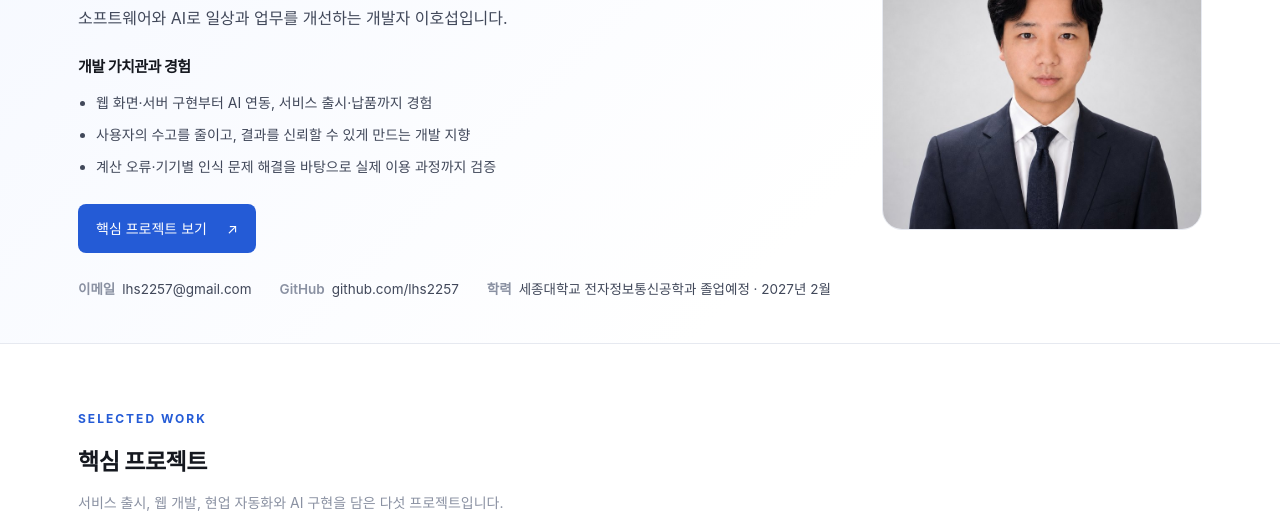
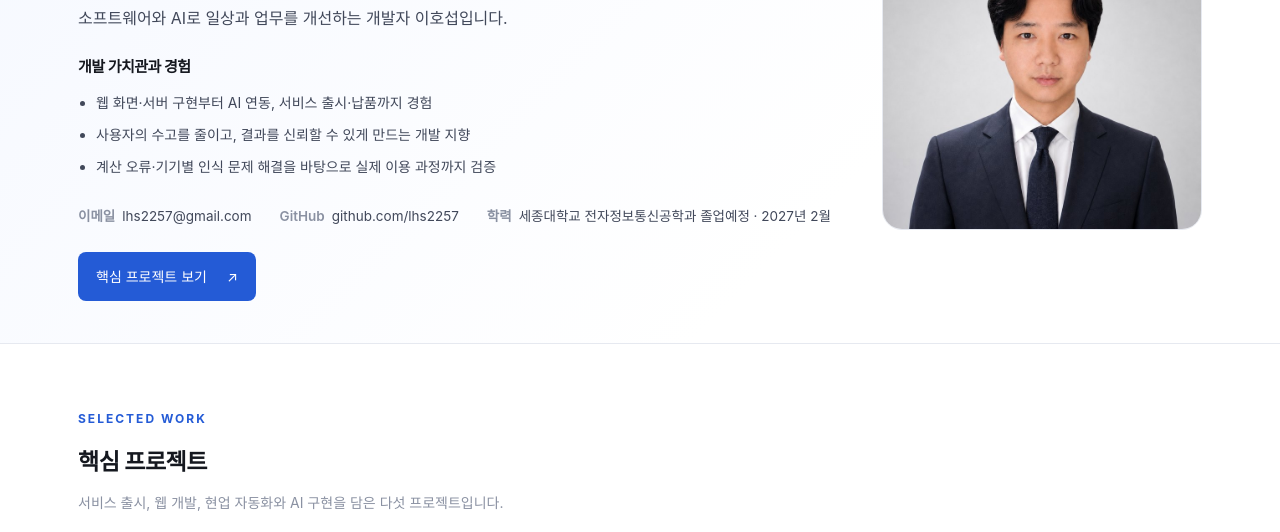
Before and after one commit to lhs2257/Portfolio, a plain HTML site: page index.html in a window 1280 px wide. Shown: the part 268-800 px from the top of the page. Drawn offline with Linux system fonts and the light colour scheme; a web font is replaced by a local one.

Commit message:
Move project button below contact details

```diff
--- a/index.html
+++ b/index.html
@@ -426,7 +426,7 @@ nav .wrap>a{display:none;width:100%;padding:12px 0}nav.open .wrap>a{display:bloc
 #project-3 .project-points li{margin-bottom:5px}
 @media(max-width:760px){.hero{grid-template-columns:1fr;gap:22px}.photo{width:180px;height:180px}.intro-principles{margin:18px 0 22px}}
 @media print{.photo{width:160px;height:160px}.hero{grid-template-columns:1fr 160px}}
-</style>
+header .primary-link{margin:24px 0 0}</style>
 </head>
 <body>
 
@@ -449,11 +449,12 @@ nav .wrap>a{display:none;width:100%;padding:12px 0}nav.open .wrap>a{display:bloc
         <h1>사용자의 불편을 해결하고,<br><em>믿고 이용할 수 있는 서비스를 만듭니다.</em></h1>
 
 
-        <p class="lead">소프트웨어와 AI로 일상과 업무를 개선하는 개발자 이호섭입니다.</p><div class="intro-principles"><h2>개발 가치관과 경험</h2><ul class="copy-points"><li>웹 화면·서버 구현부터 AI 연동, 서비스 출시·납품까지 경험</li><li>사용자의 수고를 줄이고, 결과를 신뢰할 수 있게 만드는 개발 지향</li><li>계산 오류·기기별 인식 문제 해결을 바탕으로 실제 이용 과정까지 검증</li></ul></div><a class="primary-link" href="#work">핵심 프로젝트 보기 <span aria-hidden="true">↗</span></a><div class="contact">
+        <p class="lead">소프트웨어와 AI로 일상과 업무를 개선하는 개발자 이호섭입니다.</p><div class="intro-principles"><h2>개발 가치관과 경험</h2><ul class="copy-points"><li>웹 화면·서버 구현부터 AI 연동, 서비스 출시·납품까지 경험</li><li>사용자의 수고를 줄이고, 결과를 신뢰할 수 있게 만드는 개발 지향</li><li>계산 오류·기기별 인식 문제 해결을 바탕으로 실제 이용 과정까지 검증</li></ul></div><div class="contact">
           <a href="mailto:lhs2257@gmail.com"><b>이메일</b>lhs2257@gmail.com</a>
           <a href="https://github.com/lhs2257" target="_blank" rel="noopener noreferrer"><b>GitHub</b>github.com/lhs2257</a>
           <span><b>학력</b>세종대학교 전자정보통신공학과 졸업예정 · 2027년 2월</span>
         </div>
+<a class="primary-link" href="#work">핵심 프로젝트 보기 <span aria-hidden="true">↗</span></a>
       </div>
       <div class="photo"><img src="unified/assets/26b9e27d9d1c8fc3.jpg" alt="이호섭 프로필 사진"></div>
     </div>
```
